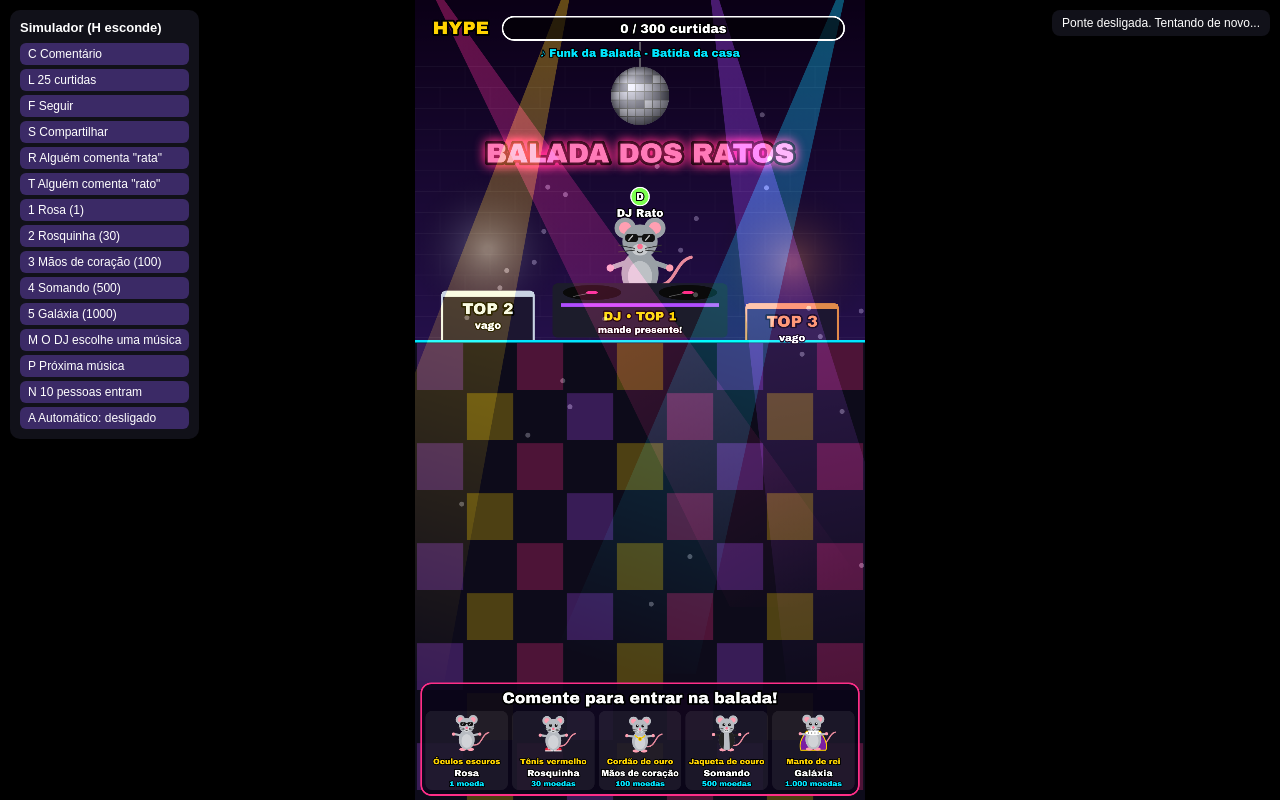
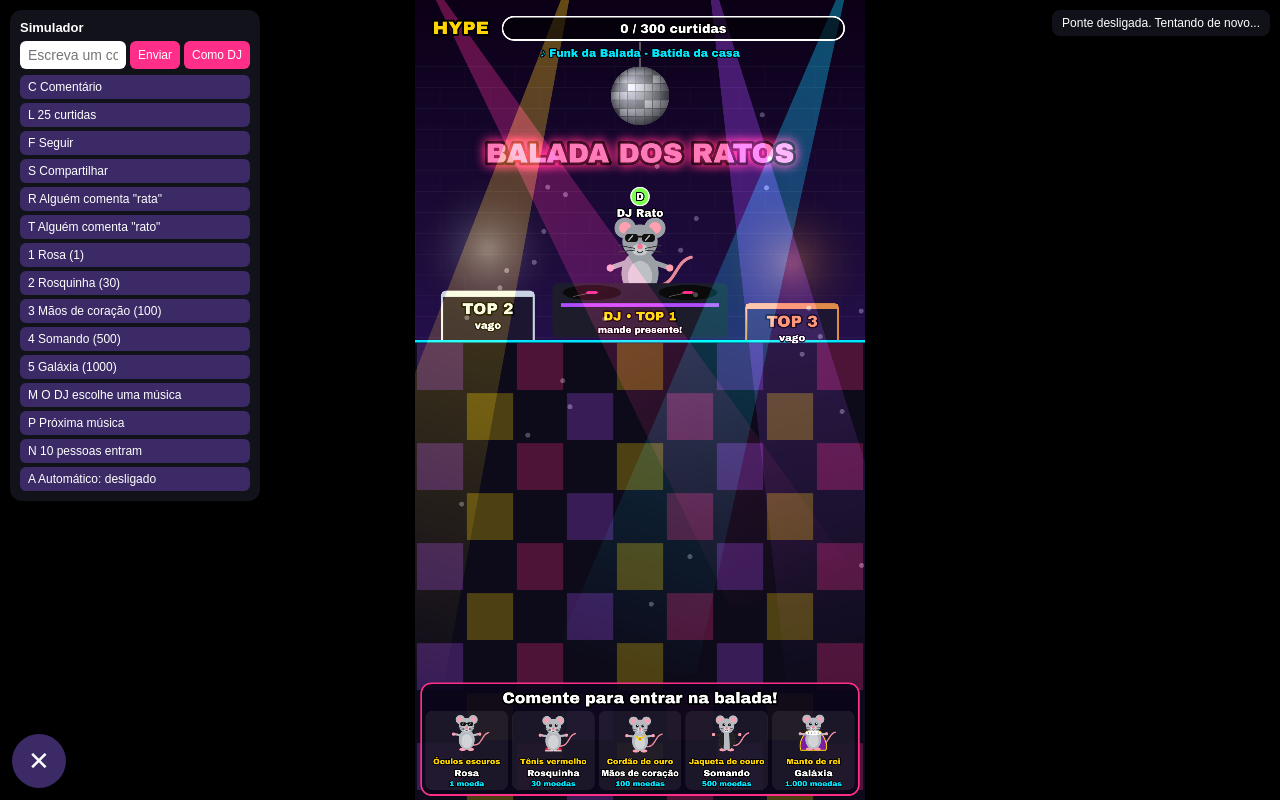
Before and after one commit to JohnnyFs7/baladarato, a plain HTML site: page index.html in a window 1280 px wide. Drawn offline with Linux system fonts and the light colour scheme; animation ran at ten frames a second.

Commit message:
Simulador pelo celular e jogo pronto para o GitHub Pages
- Botão redondo abre/fecha o painel; no celular, botões grandes em 2 colunas
- Campo para digitar comentários (normal ou como DJ)
- Músicas particulares em musicas/minhas/lista.js (fora do GitHub)
- No site da internet o jogo não procura a ponte

Co-Authored-By: Claude Opus 5.5 <noreply@anthropic.com>

```diff
--- a/index.html
+++ b/index.html
@@ -19,34 +19,84 @@
     }
     canvas { display: block; }
 
-    /* Painel do simulador (some com a tecla H ou com ?live na URL) */
+    /* Painel do simulador (botão redondo ou tecla H; some com ?live na URL) */
     #simulador {
       position: fixed;
       top: 10px;
       left: 10px;
+      width: 250px;
+      max-height: calc(100% - 90px);
+      overflow-y: auto;
       display: flex;
       flex-direction: column;
-      gap: 4px;
+      gap: 6px;
       padding: 10px;
-      background: rgba(20, 20, 30, 0.85);
+      background: rgba(20, 20, 30, 0.9);
       color: #fff;
-      border-radius: 10px;
+      border-radius: 12px;
       font-size: 13px;
       z-index: 10;
+      box-sizing: border-box;
     }
-    #simulador strong { margin-bottom: 4px; }
+    #simulador .grade { display: flex; flex-direction: column; gap: 4px; }
     #simulador button {
       text-align: left;
       font: 12px Arial, sans-serif;
-      padding: 4px 8px;
+      padding: 5px 8px;
       border: 0;
       border-radius: 6px;
       background: #3b2a66;
       color: #fff;
       cursor: pointer;
+      touch-action: manipulation;
     }
     #simulador button:hover { background: #5a3fa0; }
-    #simulador.escondido { display: none; }
+    #simulador button:active { background: #ff2e88; }
+    #simulador .linha-comentario { display: flex; gap: 4px; }
+    #simulador input {
+      flex: 1;
+      min-width: 0;
+      padding: 6px 8px;
+      border: 0;
+      border-radius: 6px;
+      font: 14px Arial, sans-serif;
+    }
+    #simulador .linha-comentario button { text-align: center; background: #ff2e88; }
+    #simulador.escondido, #abrir-simulador.escondido { display: none; }
+
+    #abrir-simulador {
+      position: fixed;
+      left: 12px;
+      bottom: 12px;
+      width: 54px;
+      height: 54px;
+      border: 0;
+      border-radius: 50%;
+      background: #3b2a66;
+      color: #fff;
+      font-size: 26px;
+      box-shadow: 0 2px 10px rgba(0, 0, 0, 0.5);
+      cursor: pointer;
+      z-index: 21;
+      touch-action: manipulation;
+    }
+
+    /* Celular: painel embaixo, botões grandes em 2 colunas */
+    @media (max-width: 700px) {
+      #simulador {
+        top: auto;
+        left: 0;
+        right: 0;
+        bottom: 0;
+        width: auto;
+        max-height: 55%;
+        padding: 12px 12px 76px;
+        border-radius: 16px 16px 0 0;
+      }
+      #simulador .grade { display: grid; grid-template-columns: 1fr 1fr; gap: 6px; }
+      #simulador button { font-size: 14px; padding: 11px 8px; }
+      #simulador input { font-size: 16px; }
+    }
 
     /* Botão para liberar o som (o navegador exige um clique) */
     #ligar-som {
@@ -85,6 +135,8 @@
 
   <!-- A ordem importa: cada arquivo usa coisas dos anteriores. -->
   <script src="src/config.js"></script>
+  <!-- Suas músicas particulares (só existe no seu PC; no GitHub não tem, e tudo bem). -->
+  <script src="musicas/minhas/lista.js" onerror="this.remove()"></script>
   <script src="src/util.js"></script>
   <script src="src/efeitos.js"></script>
   <script src="src/rato.js"></script>
--- a/musicas/minhas/LEIA-ME.txt
+++ b/musicas/minhas/LEIA-ME.txt
@@ -1,5 +1,5 @@
 Coloque aqui as suas músicas (mp3, m4a, ogg ou wav).
 Esta pasta NÃO vai para o GitHub: os arquivos ficam só no seu PC.
 
-Depois acrescente uma linha na lista "musicas" do src/config.js, por exemplo:
-{ nome: "Nome da música", artista: "Quem canta", arquivo: "musicas/minhas/arquivo.mp3", bpm: 128 },
+Depois acrescente uma linha no arquivo lista.js (nesta mesma pasta), por exemplo:
+  { nome: "Nome da música", artista: "Quem canta", arquivo: "musicas/minhas/arquivo.mp3", bpm: 128 },
--- a/src/conexao.js
+++ b/src/conexao.js
@@ -9,6 +9,10 @@ window.Balada = window.Balada || {};
 
 (function () {
   if (!/^https?:$/.test(window.location.protocol)) return;
+  // No site do GitHub (ou outro da internet) não existe ponte: só o simulador.
+  const h = window.location.hostname;
+  const local = h === "localhost" || /^(127\.|10\.|192\.168\.|172\.(1[6-9]|2\d|3[01])\.|100\.)/.test(h);
+  if (!local) return;
 
   const aviso = document.createElement("div");
   aviso.id = "status-ponte";
--- a/src/config.js
+++ b/src/config.js
@@ -95,6 +95,7 @@ Balada.config = {
     { nome: "Show Your Moves", artista: "Kevin MacLeod (incompetech.com) CC BY 4.0", arquivo: "musicas/show-your-moves.mp3", bpm: 136 },
     { nome: "Raving Energy", artista: "Kevin MacLeod (incompetech.com) CC BY 4.0", arquivo: "musicas/raving-energy.mp3", bpm: 122 },
     { nome: "Monkeys Spinning Monkeys", artista: "Kevin MacLeod (incompetech.com) CC BY 4.0", arquivo: "musicas/monkeys-spinning-monkeys.mp3", bpm: 144 },
+    // Suas músicas particulares ficam em musicas/minhas/lista.js (não vai para o GitHub).
   ],
   volumeMusica: 0.6, // de 0 a 1
   duracaoBatidaSegundos: 180, // as batidas da casa trocam sozinhas depois disso
--- a/src/simulador.js
+++ b/src/simulador.js
@@ -7,6 +7,7 @@
 //         1 a 5 presentes do cardápio | R alguém vira rata | T alguém vira rato
 //         M o DJ escolhe uma música | P próxima música
 //         N 10 pessoas entram | A automático | H esconder/mostrar o painel
+//         No celular: o botão redondo abre o painel; dá para digitar comentários
 // Na URL: ?live esconde o painel | ?auto já começa no automático
 // =============================================================
 window.Balada = window.Balada || {};
@@ -127,11 +128,12 @@ window.Balada = window.Balada || {};
     p: acoes.proximaMusica,
     n: acoes.entrarDez,
     a: alternarAutomatico,
-    h: () => painel.classList.toggle("escondido"),
+    h: () => alternarPainel(),
   };
   C.cardapio.forEach((_, i) => (TECLAS[String(i + 1)] = () => mandarPresente(i + 1)));
 
   window.addEventListener("keydown", (e) => {
+    if (e.target && /^(INPUT|TEXTAREA)$/.test(e.target.tagName)) return; // digitando um comentário
     const acao = TECLAS[e.key.toLowerCase()];
     if (acao && !e.repeat) acao();
   });
@@ -153,22 +155,68 @@ window.Balada = window.Balada || {};
   const painel = document.createElement("div");
   painel.id = "simulador";
   const titulo = document.createElement("strong");
-  titulo.textContent = "Simulador (H esconde)";
+  titulo.textContent = "Simulador";
   painel.appendChild(titulo);
+
+  // Comentário digitado (para testar "rata", "rato" e o número da música do DJ).
+  const linhaComentario = document.createElement("div");
+  linhaComentario.className = "linha-comentario";
+  const campo = document.createElement("input");
+  campo.type = "text";
+  campo.maxLength = 60;
+  campo.placeholder = "Escreva um comentário...";
+  const botaoAlguem = document.createElement("button");
+  botaoAlguem.textContent = "Enviar";
+  const botaoDJ = document.createElement("button");
+  botaoDJ.textContent = "Como DJ";
+  function comentarDigitado(comoDJ) {
+    const texto = campo.value.trim();
+    if (!texto) return;
+    const dj = Balada.djAtual && Balada.djAtual();
+    const usuario = comoDJ && dj ? { id: dj.id, nome: dj.nome, foto: null } : alguem(0.3);
+    enviar({ tipo: "comentario", usuario, texto });
+    campo.value = "";
+  }
+  botaoAlguem.addEventListener("click", () => comentarDigitado(false));
+  botaoDJ.addEventListener("click", () => comentarDigitado(true));
+  campo.addEventListener("keydown", (e) => e.key === "Enter" && comentarDigitado(false));
+  linhaComentario.append(campo, botaoAlguem, botaoDJ);
+  painel.appendChild(linhaComentario);
+
+  const grade = document.createElement("div");
+  grade.className = "grade";
   for (const [texto, acao] of BOTOES) {
     const b = document.createElement("button");
     b.textContent = texto;
     b.addEventListener("click", acao);
-    painel.appendChild(b);
+    grade.appendChild(b);
   }
   const botaoAuto = document.createElement("button");
   botaoAuto.id = "botao-auto";
   botaoAuto.textContent = "A  Automático: desligado";
   botaoAuto.addEventListener("click", alternarAutomatico);
-  painel.appendChild(botaoAuto);
+  grade.appendChild(botaoAuto);
+  painel.appendChild(grade);
   document.body.appendChild(painel);
 
+  // Botão redondo que abre/fecha o painel (bom para o celular).
+  const botaoPainel = document.createElement("button");
+  botaoPainel.id = "abrir-simulador";
+  botaoPainel.title = "Abrir/fechar o simulador (tecla H)";
+  document.body.appendChild(botaoPainel);
+  function alternarPainel(mostrar) {
+    const aberto = mostrar === undefined ? painel.classList.contains("escondido") : mostrar;
+    painel.classList.toggle("escondido", !aberto);
+    botaoPainel.textContent = aberto ? "✕" : "🎮";
+  }
+  botaoPainel.addEventListener("click", () => alternarPainel());
+  // No celular começa fechado, para ver a balada inteira.
+  alternarPainel(!window.matchMedia("(max-width: 700px)").matches);
+
   const parametros = new URLSearchParams(window.location.search);
-  if (parametros.has("live")) painel.classList.add("escondido");
+  if (parametros.has("live")) {
+    painel.classList.add("escondido");
+    botaoPainel.classList.add("escondido");
+  }
   if (parametros.has("auto")) alternarAutomatico();
 })();
```
Also changed, not shown: LEIA-ME.md (+7 -0 lines).
